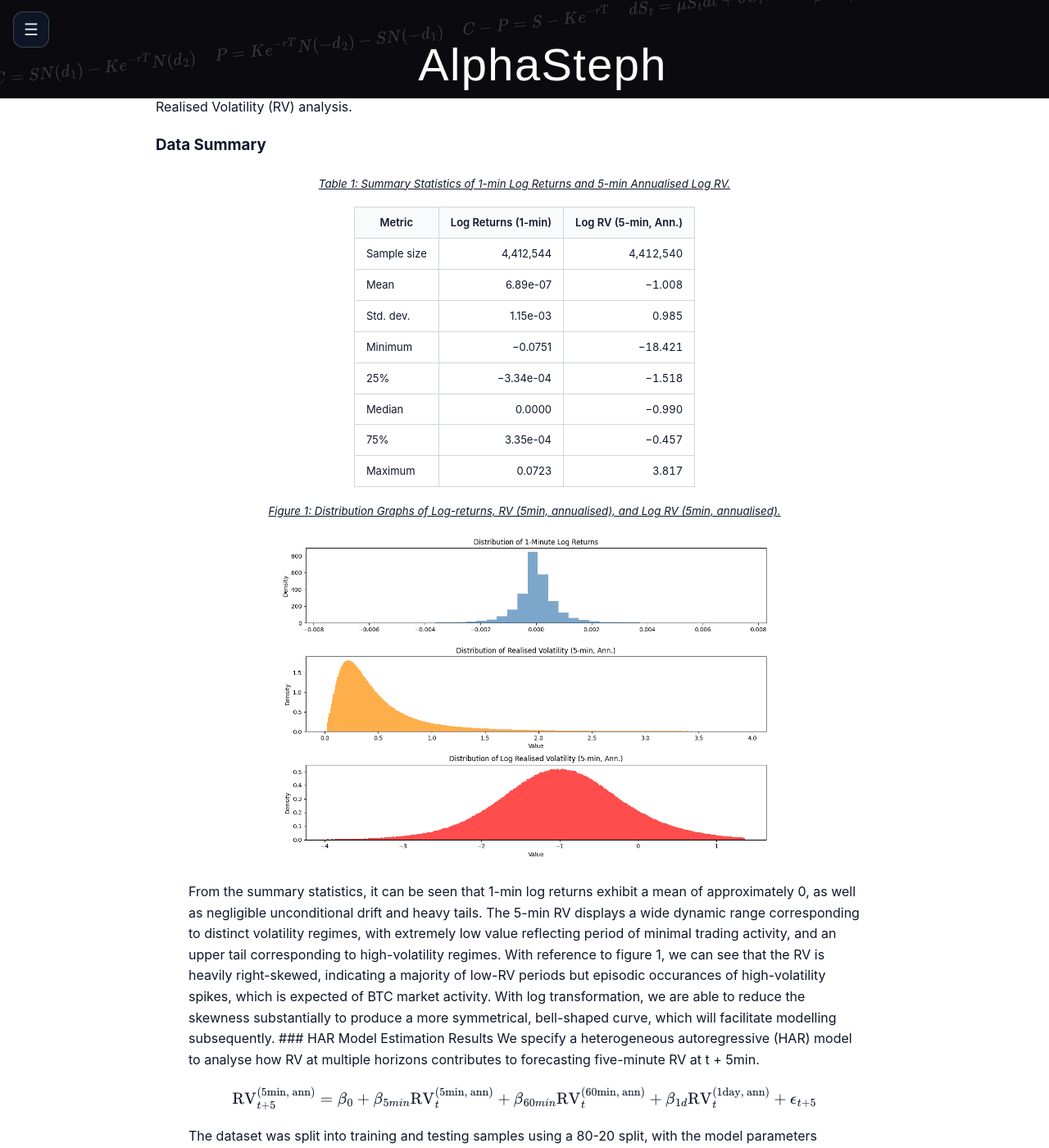
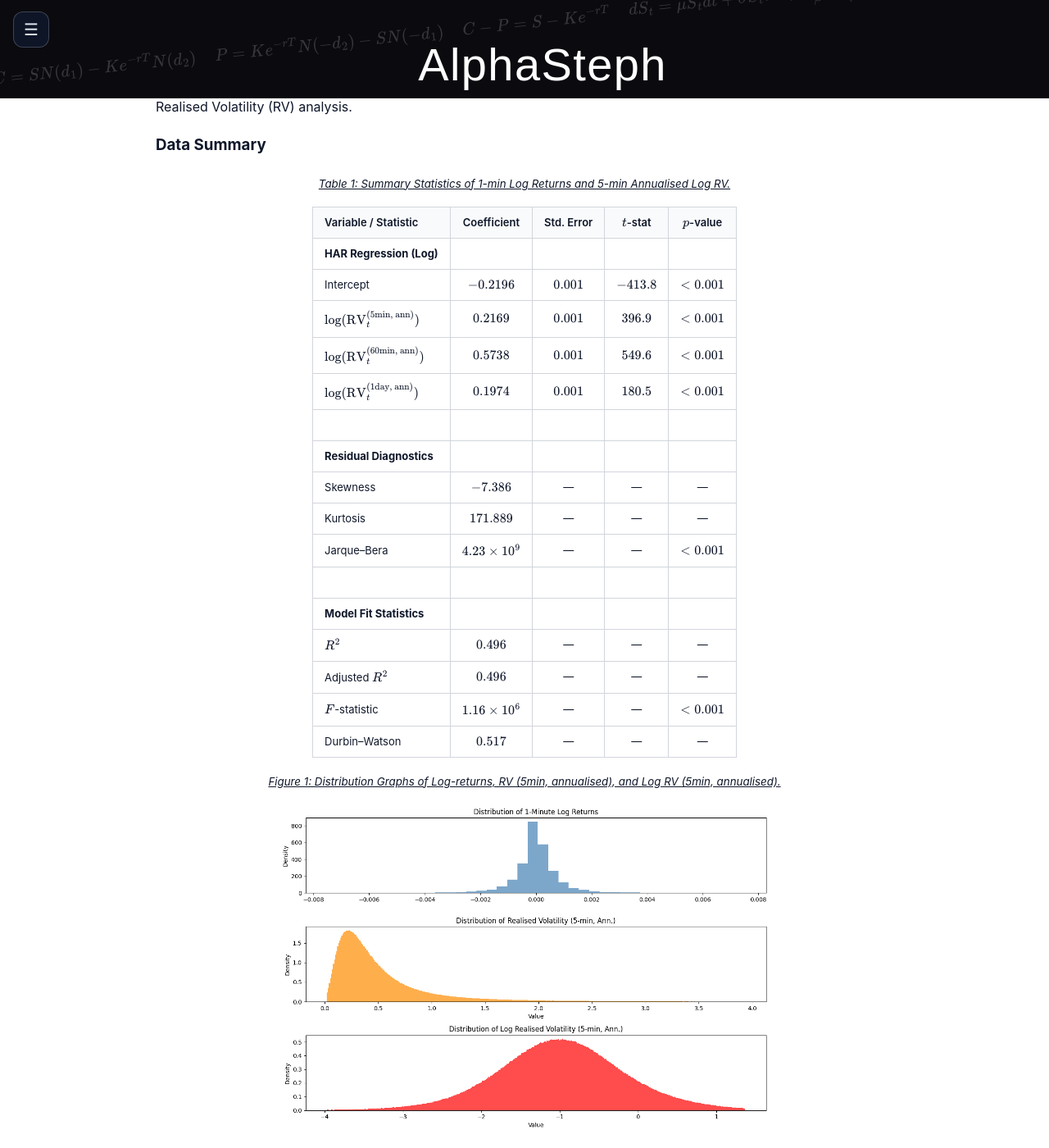
Before and after one commit to sljy1995/StephTheAlpha, a Jekyll site: the page built from _posts/2026-02-02-modelling-btcusdt-to-investigate-alphas.md, in a window 1280 px wide and 1400 px high, scrolled down 539 px. Shown: the whole window at 82% size. Built offline with Jekyll 4.4.1, drawn with Linux system fonts in a browser that asks for light colours; some web fonts are replaced; comment, search, counter and statistics services are not loaded.

Commit message:
Add HAR regression results and diagnostics table

```diff
--- a/_posts/2026-02-02-modelling-btcusdt-to-investigate-alphas.md
+++ b/_posts/2026-02-02-modelling-btcusdt-to-investigate-alphas.md
@@ -23,16 +23,24 @@ From Binance, we obtained tick-level BTCUSDT spot trades from 17 Aug 2017 to 28
   </u></em></small>
 </p>
 
-| Metric        | Log Returns (1-min) | Log RV (5-min, Ann.) |
-|--------------|--------------------:|--------------------------------------:|
-| Sample size  | 4,412,544           | 4,412,540                             |
-| Mean         | 6.89e-07            | −1.008                                |
-| Std. dev.    | 1.15e-03            | 0.985                                 |
-| Minimum      | −0.0751             | −18.421                               |
-| 25%          | −3.34e-04           | −1.518                                |
-| Median       | 0.0000              | −0.990                                |
-| 75%          | 3.35e-04            | −0.457                                |
-| Maximum      | 0.0723              | 3.817                                 |
+| Variable / Statistic | Coefficient | Std. Error | $t$-stat | $p$-value |
+| :--- | :---: | :---: | :---: | :---: |
+| **HAR Regression (Log)** | | | | |
+| Intercept | $-0.2196$ | $0.001$ | $-413.8$ | $< 0.001$ |
+| $\log(\text{RV}_{t}^{(5\text{min, ann})})$ | $0.2169$ | $0.001$ | $396.9$ | $< 0.001$ |
+| $\log(\text{RV}_{t}^{(60\text{min, ann})})$ | $0.5738$ | $0.001$ | $549.6$ | $< 0.001$ |
+| $\log(\text{RV}_{t}^{(1\text{day, ann})})$ | $0.1974$ | $0.001$ | $180.5$ | $< 0.001$ |
+| | | | | |
+| **Residual Diagnostics** | | | | |
+| Skewness | $-7.386$ | — | — | — |
+| Kurtosis | $171.889$ | — | — | — |
+| Jarque–Bera | $4.23 \times 10^{9}$ | — | — | $< 0.001$ |
+| | | | | |
+| **Model Fit Statistics** | | | | |
+| $R^2$ | $0.496$ | — | — | — |
+| Adjusted $R^2$ | $0.496$ | — | — | — |
+| $F$-statistic | $1.16 \times 10^{6}$ | — | — | $< 0.001$ |
+| Durbin–Watson | $0.517$ | — | — | — |
 
 <figure>
     <p align="center">
```
